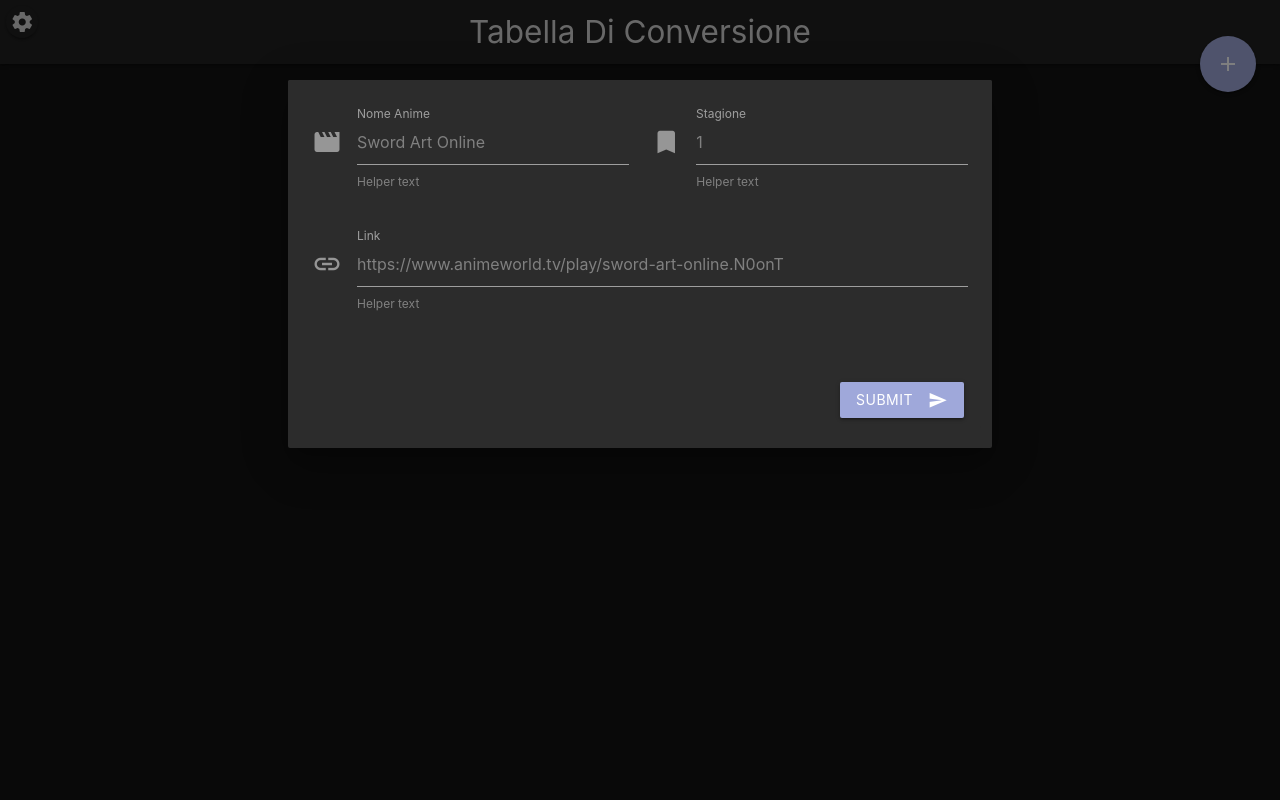
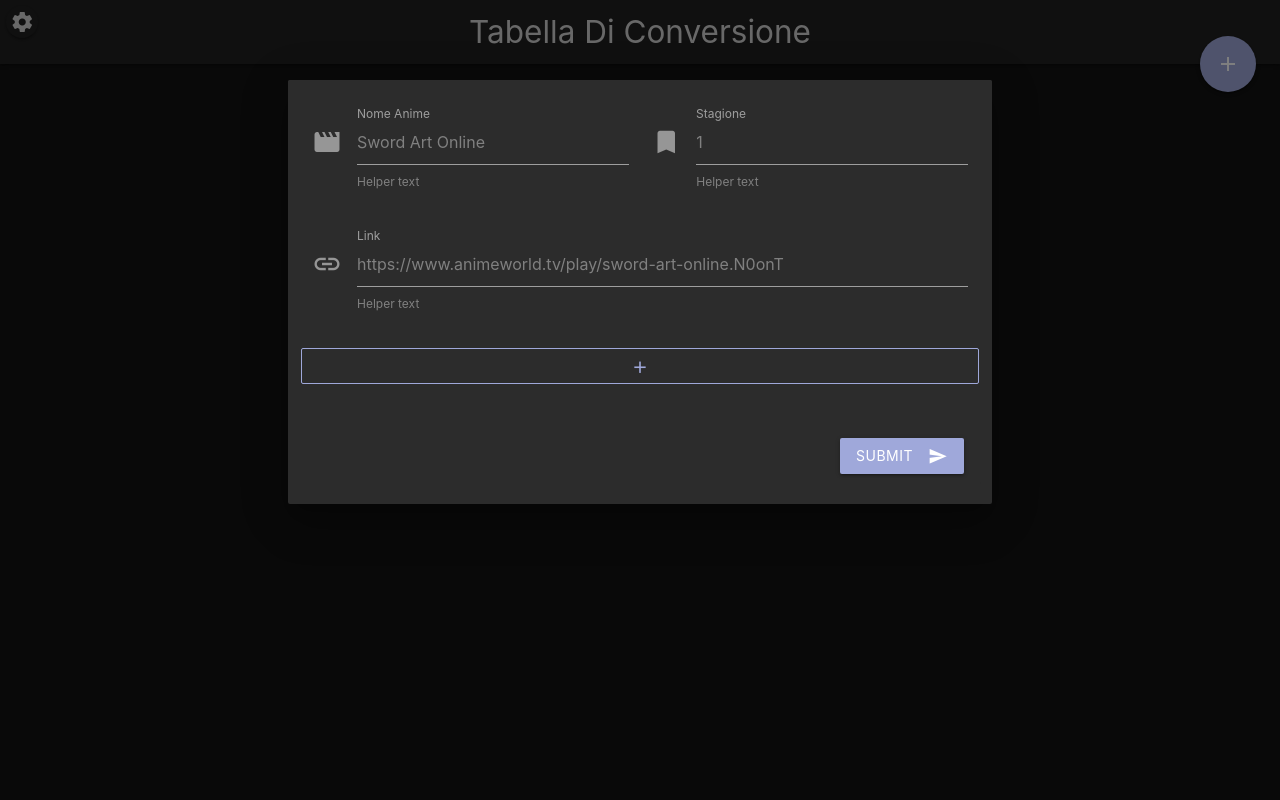
Before and after one commit to MainKronos/Sonarr-AnimeDownloader, a Flask app: page / in a window 1280 px wide, after a click on "add". Run offline with Flask 2, Linux system fonts and the light colour scheme; parts of the project's set-up code (start-up, migrations or seed data) failed here and were passed over.

Commit message:
Aggiornamento pagina web
Aggiunta la possibilità di inserire più link in simultanea

```diff
--- a/config/app/__init__.py
+++ b/config/app/__init__.py
@@ -22,10 +22,11 @@
 @app.route('/append_anime', methods=['POST']) # Per aggiungere un anime
 def append_anime():
 	res = request.form
+	print(res, file=sys.stderr)
 	data = {
 		"title": request.form['title'],
 		"season": request.form['season'],
-		"link": request.form['link']
+		"links": request.form.getlist('link')
 	}
 	appendAnime(data)
 	return redirect(url_for('index'))
@@ -101,17 +102,19 @@
 		if data["title"] == anime["title"]: # Se esiste già l'anime nella tabella
 
 			if data["season"] in anime["seasons"]: # Se esiste già la stagione
-				anime["seasons"][data["season"]].append(data["link"]) # aggiunge un'altro link
+				for link in data["links"]:
+					if link not in anime["seasons"][data["season"]]: # Se il link non è già presente
+						anime["seasons"][data["season"]].append(link)  # aggiunge un'altro link
 				# print(f"\n-> È stata aggiunto un altro link per la stagione {season} della serie {SonarrTitle}.")
 			else:
-				anime["seasons"][data["season"]] = [data["link"]] # inizializza una nuova stagione
+				anime["seasons"][data["season"]] = list(data["links"]) # inizializza una nuova stagione
 				# print(f"\n-> È stata aggiunta la stagione {season} per la serie {SonarrTitle}.")
 
 			break
 	else: # se non è stato trovato nessun anime
 		table.append({
 			"title": data["title"],
-			"seasons": {data["season"]: [data["link"]]}
+			"seasons": {data["season"]: data["links"]}
 		})
 		# print(f"\n-> È stata aggiunta la serie {SonarrTitle}.")
 
--- a/config/app/static/css/my.css
+++ b/config/app/static/css/my.css
@@ -3,11 +3,6 @@
 html {
 	color: rgba(255,255,255,0.9);
 	background-color: #121212 !important;
-}
-
-body{
-	/*overflow-x: hidden;*/
-	/*height: 100vh;*/
 }
 
 .mainpage{
@@ -108,6 +103,17 @@
 	background-color: #9FA8DA !important;
 }
 
+.dark.btn-flat{
+	color: #9FA8DA;
+	text-align: center !important;
+	border-radius: 2px !important;
+	border:1px solid #9FA8DA;
+}
+
+.dark.btn-flat:hover{
+	background-color: rgba(159, 168, 218, 0.1) !important;
+}
+
 .dark.info{
 	background-color: rgba(0,0,0,0) !important;
 	margin: 6px;
@@ -175,10 +181,10 @@
 }
 
 /* Track */
-::-webkit-scrollbar-track {
-  /*box-shadow: inset 0 0 5px grey;
-  border-radius: 10px;*/
-}
+/* ::-webkit-scrollbar-track {
+  box-shadow: inset 0 0 5px grey;
+  border-radius: 10px;
+} */
 
 /* Handle */
 ::-webkit-scrollbar-thumb {
--- a/config/app/static/js/my.js
+++ b/config/app/static/js/my.js
@@ -41,6 +41,21 @@
     var instances = M.FormSelect.init(elems, {});
 });
 
+
+document.getElementById("add_link").addEventListener("click", function (){
+    var parent = this.parentNode;
+    var input_links = document.querySelectorAll("#input_link");
+
+    var number_input = input_links.length;
+    var input_link = input_links[number_input - 1]
+
+    var clon = input_link.cloneNode(true);
+    // clon.getElementsByTagName("input")[0].name = "link[" + number_input + "]";
+    parent.insertBefore(clon, this);
+})
+
+
+
 // document.addEventListener('DOMContentLoaded', function() {
 //     var elems = document.querySelectorAll('.fixed-action-btn');
 //     var instances = M.FloatingActionButton.init(elems, {});
--- a/config/app/templates/index.html
+++ b/config/app/templates/index.html
@@ -62,7 +62,7 @@
                                 <span class="helper-text dark" data-error="wrong" data-success="right">Helper text</span>
                             </div>
                         </div>
-                        <div class="row">
+                        <div id="input_link" class="row">
                             <div class="input-field col s12">
                                 <i class="material-icons prefix dark">link</i>
                                 <input placeholder="https://www.animeworld.tv/play/sword-art-online.N0onT" id="link" name="link" type="text" class="validate" pattern="https:\/\/www\.animeworld\.tv\/play\/.+" autocomplete="off" required>
@@ -70,7 +70,9 @@
                                 <span class="helper-text dark" data-error="wrong" data-success="right">Helper text</span>
                             </div>
                         </div>
-
+                        <div id="add_link" class="row">
+                            <a class="btn-flat col s12 dark"><i class="material-icons center">add</i></a>
+                        </div>
                     </div>
                     <div class="modal-footer row">
                         <div class="col s12 right-align">
```
